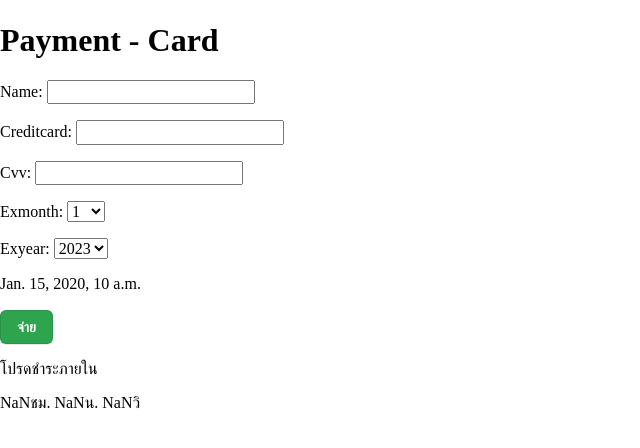
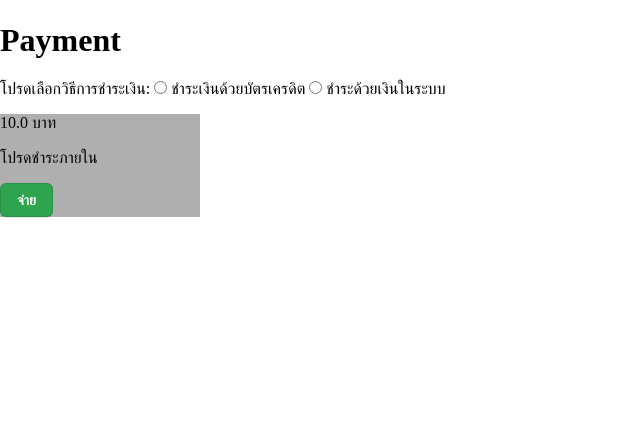
Before and after one commit to suphawit1/AroundTheWorld, a Django app: page /payment/1 in a window 1280 px wide. Shown: the part 18-466 px from the top of the page, without its empty margins (0-640 px from the left). Run offline with Django 4.2, Linux system fonts and the light colour scheme; a user stored in the database is signed in; tables that the repository leaves empty hold one stand-in row (values such as "Sample post").

Commit message:
Payment/RegisAlert

```diff
--- a/app_general/forms.py
+++ b/app_general/forms.py
@@ -37,14 +37,18 @@
         message='Only numeric characters are allowed.',
     )
     alpha_validator = RegexValidator(
-        regex=r'^[a-zA-Z]*$',
+        regex=r'^[a-z A-Z]*$',
         message='Only alphabetic characters are allowed.',
     )
 
-    Name = forms.CharField(max_length=50, validators=[alpha_validator])
-    CreditCard = forms.CharField(max_length=16, validators=[numeric_validator])
-    CVV = forms.CharField(max_length=3, validators=[numeric_validator])
-    exmonth = forms.ChoiceField(choices=exmonthchoice,widget=forms.Select)
-    exyear = forms.ChoiceField(choices=exyearchoice,widget=forms.Select)
+    Name = forms.CharField(max_length=50, validators=[alpha_validator], widget=forms.TextInput(attrs={'id': 'name'}),
+        label='ชื่อเจ้าของบัตร(ภาษาอังกฤษ)'
+        )
+    CreditCard = forms.CharField(max_length=16, validators=[numeric_validator], widget=forms.TextInput(attrs={'id': 'card'}),
+        label='เลขบัตรเครดิต')
+    CVV = forms.CharField(max_length=3, validators=[numeric_validator] , widget=forms.TextInput(attrs={'id': 'CVV'}),
+        label='เลข CVV')
+    exmonth = forms.ChoiceField(choices=exmonthchoice,widget=forms.Select(attrs={'id': 'exmonth'}))
+    exyear = forms.ChoiceField(choices=exyearchoice,widget=forms.Select(attrs={'id': 'exyear'}))
 
     fields = ["Name","CreditCard","CVV","exyear","exmonth"]
--- a/app_general/static/app_user/nicepage.css
+++ b/app_general/static/app_user/nicepage.css
@@ -47,7 +47,7 @@
 }
 
 [type="submit"] {
-  -webkit-appearance: button;
+  --webkit-appearance: button;
 }
 
 [type="submit"]::-moz-focus-inner {
--- a/app_general/templates/app_general/payment.html
+++ b/app_general/templates/app_general/payment.html
@@ -1,18 +1,84 @@
 {% extends 'app_general/components/base.html'%}
 {% block content%}
-    <form method="post">
-        <h1>Payment - Card</h1>
+    <form id="myForm" method="post">
+        <h1>Payment</h1>
+        <label for="choice">โปรดเลือกวิธีการชำระเงิน:</label>
+            <input type="radio" id="option1" name="options">
+            <label for="option1">ชำระเงินด้วยบัตรเครดิต</label>
+
+            <input type="radio" id="option2" name="options">
+            <label for="option2">ชำระด้วยเงินในระบบ</label>
+
         {% csrf_token %}
-        {{ form.as_p }}
-        <p>{{book.BookTime}}</p>
-        <p>
-            <button type = "submit">จ่าย</button>
-        </p>
-        <p>โปรดชำระภายใน</p><div id="countdown"></div>
+        <div id="div1" style="display: none;">
+            <h3>ชำระเงินด้วยบัตรเครดิต</h3>
+            <p> {{form.Name.label}}: {{form.Name}}</p>
+            <p> {{form.CreditCard.label}}: {{form.CreditCard}}</p>
+            <p> {{form.CVV.label}}: {{form.CVV}} หมดอายุ(เดือน/ปี): {{form.exmonth}} / {{form.exyear}}</p>
+        </div>
+        <div id="div2" style="display: none;">
+            <h3>ชำระด้วยเงินในระบบ</h3>
+            <p>ยอดเงินในระบบ: {{cus.Credits|floatformat:'g'}} บาท</p>
+            <p>ราคา: {{payment.Amount|floatformat:'g'}} บาท</p>
+            <p id="result"></p>
+
+        </div>
+        <div style="background-color: rgb(175, 175, 175); width: 200px;">
+            <p>{{payment.Amount}} บาท</p>
+            <p>โปรดชำระภายใน</p><div id="countdown"></div>
+            <p><button type = "submit" id="submitButton">จ่าย</button></p>
+        </div>
+
     </form>
 
 
 <script>
+    const option1Radio = document.getElementById("option1");
+    const option2Radio = document.getElementById("option2");
+    const div1 = document.getElementById("div1");
+    const div2 = document.getElementById("div2");
+    const nameField = document.getElementById('name');
+    const CardField = document.getElementById('card');
+    const CVVField = document.getElementById('CVV');
+    const exmonthField = document.getElementById('exmonth');
+    const exyearField = document.getElementById('card');
+
+    var form = document.getElementById("myForm");
+    var submitButton = document.getElementById("submitButton");
+
+    var cusCredits = "{{ cus.Credits }}";
+    var paymentAmount = "{{ payment.Amount }}";
+    var result = cusCredits - paymentAmount;
+    var formattedNumber = addCommasToInteger(result);
+    document.getElementById("result").innerHTML = "คงเหลือ " + formattedNumber + " บาท";
+
+    option1Radio.addEventListener("change", () => {
+        if (option1Radio.checked) {
+            div1.style.display = "block";
+            div2.style.display = "none";
+        }
+    });
+
+    option2Radio.addEventListener("change", () => {
+        if (option2Radio.checked) {
+            div1.style.display = "none";
+            div2.style.display = "block";
+        }
+    });
+    submitButton.addEventListener("click", function() {
+        if (option2Radio.checked){
+            if (result < 0){
+                alert("ยอดเงินของคุณไม่เพียงพอโปรดเติมเงิน หรือ เลือกวิธีการชำระเงินด้วยวิธีการอื่น")
+            }else{
+                nameField.value = 'IMUSING CREDIT';
+                CardField.value = '0000000000000000';
+                CVVField.value = '000';
+                exmonthField.value = '1';
+                exyearField.value = '2023'
+                form.submit();
+            }
+        }
+        });
     // Set the target date and time for the countdown (assuming booktime is correctly parsed)
     var inputDateStr = "{{book.BookTime}}";
 
@@ -73,13 +139,16 @@
         var seconds = Math.floor((timeLeft % (1000 * 60)) / 1000);
 
         // Display the countdown on your HTML element
-        document.getElementById("countdown").innerHTML = hours + "ชม. " + minutes + "น. " + seconds + "วิ ";
+        document.getElementById("countdown").innerHTML = hours + "ชั่วโมง. " + minutes + "นาที.";
 
         // If the countdown reaches zero, do something (e.g., show a message)
         if (timeLeft < 0) {
             clearInterval(countdown);
             document.getElementById("countdown").innerHTML = "Countdown expired!";
         }
-    }, 1000); // Update every 1 second (1000 milliseconds)
+    }, 60000); // Update every 1 second (1000 milliseconds)
+    function addCommasToInteger(number) {
+        return number.toString().replace(/\B(?=(\d{3})+(?!\d))/g, ",");
+    }
 </script>
 {% endblock content%}
--- a/app_general/views.py
+++ b/app_general/views.py
@@ -54,16 +54,18 @@
     return render(request,'app_general/booking.html', context)
 
 def payment(request, pay_num):
-    one_book = Booking.objects.get(PayNumber = pay_num)
+    logged_in_user = request.user
+    Cus = Customer.objects.get(user=logged_in_user)
+    one_book = Booking.objects.filter(PayNumber = pay_num)
+    one_payment = Payment.objects.get(PayNumber = pay_num)
     if request.method == 'POST':
         form = Fakecardform(request.POST)
         if form.is_valid():
-            payment_update = Payment.objects.get(PayNumber = pay_num)
-            payment_update.status = "completed"
-            payment_update.save()
+            one_payment.status = "completed"
+            one_payment.save()
             return HttpResponseRedirect(reverse('home'))
     else:
         form = Fakecardform()
 
-    context = {'form':form,'book':one_book}
+    context = {'form':form,'book':one_book[0],'payment':one_payment,'cus':Cus}
     return render(request,'app_general/payment.html',context)
--- a/app_user/forms.py
+++ b/app_user/forms.py
@@ -6,11 +6,11 @@
 
 numeric_validator = RegexValidator(
         regex=r'^[0-9]*$',
-        message='Only numeric characters are allowed.',
+        message='ต้องเป็นตัวเลขเท่านั้น',
     )
 alpha_validator = RegexValidator(
     regex=r'^[ก-๏\s]*$',
-    message='Only ตัวอักษรไทย are allowed.',
+    message='ต้องตัวอักษรไทยเท่านั้น',
 )
 class RegisterForm(UserCreationForm):
 
--- a/app_user/models.py
+++ b/app_user/models.py
@@ -9,7 +9,7 @@
     CusLastName = models.CharField(max_length = 25)
     CusContract = models.CharField(max_length = 10)
     CusEmail = models.EmailField(max_length = 25,unique=True)
-    Credits = models.FloatField(default=99999999)
+    Credits = models.FloatField(default=0)
     user = models.OneToOneField(User,on_delete=models.CASCADE)
     def __str__(self) -> str:
         return '{} {}'.format(self.CusFirstName,self.CusLastName)
--- a/app_user/templates/app_user/register.html
+++ b/app_user/templates/app_user/register.html
@@ -10,6 +10,12 @@
 {% endblock %}
 
 {% block content %}
+{% if error_mess != '' %}
+<script>
+  var error = "{{ error_mess|escapejs }}";
+  alert(error);
+</script>
+{% endif %}
 <section class="u-clearfix u-gradient u-section-1" id="sec-a296">
   <div class="u-clearfix u-sheet u-sheet-1">
     <div class="data-layout-selected u-clearfix u-expanded-width u-layout-wrap u-layout-wrap-1">
```
Also changed, not shown: app_user/views.py (+20 -3 lines).
